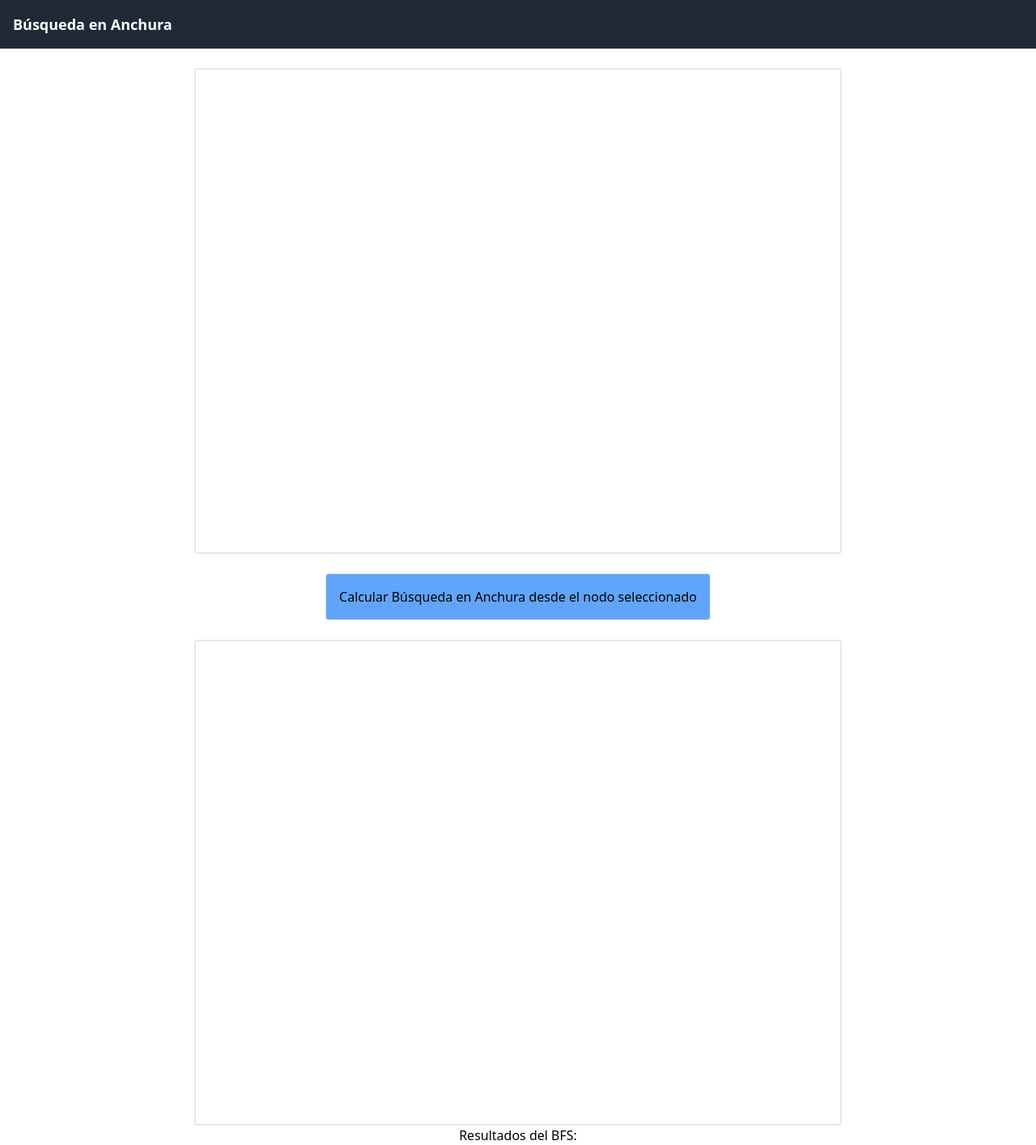
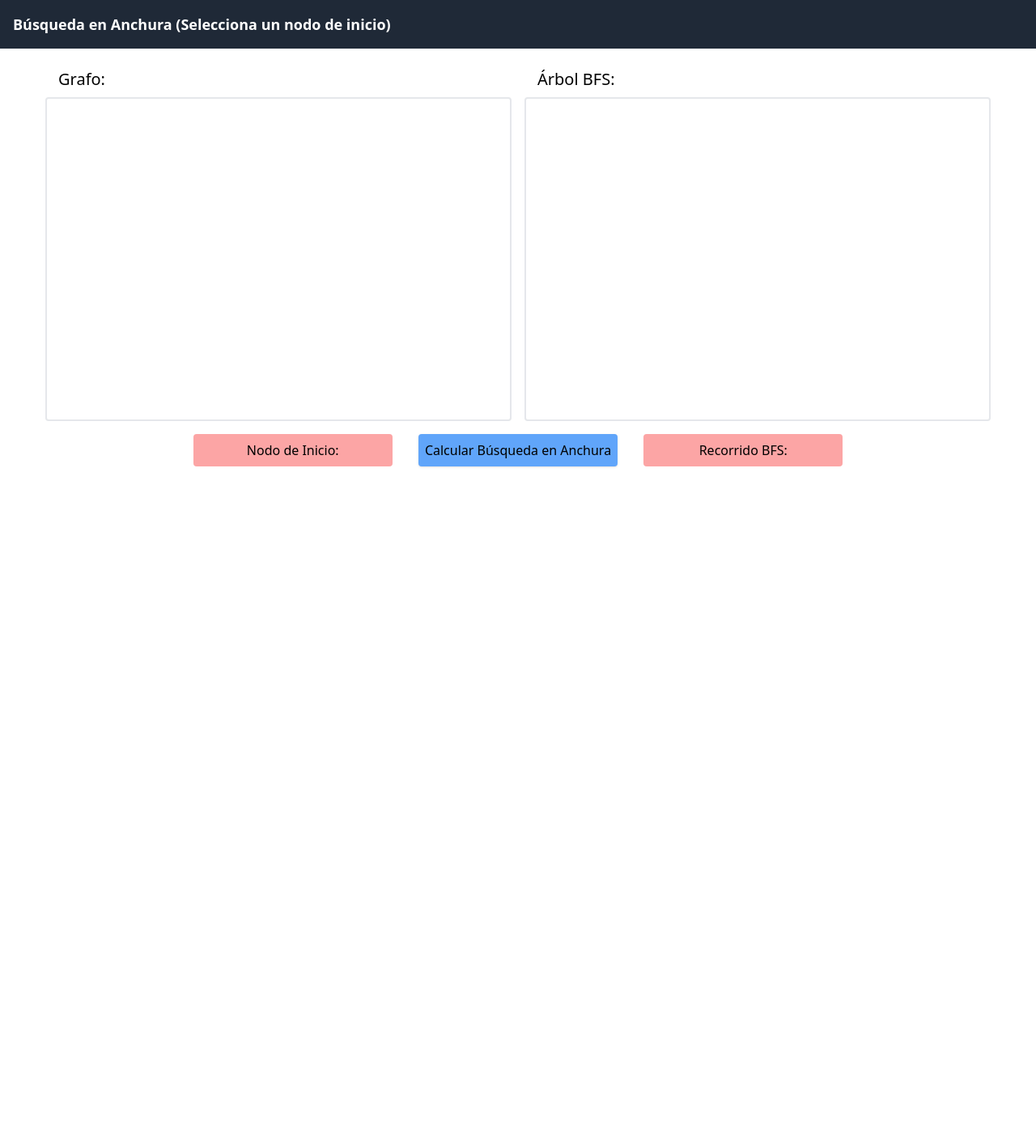
Before and after one commit to JoelDrart/bfs_grupo3, a Flask app: page / in a window 1280 px wide. Shown: the whole page at 81% size. After the commit the page ends 577 px from the top, so only its background shows below. Run offline with Flask 3, Linux system fonts and the light colour scheme; some libraries are stand-ins or nearby versions.

Commit message:
Diseño mejorado

```diff
--- a/app.py
+++ b/app.py
@@ -12,7 +12,10 @@
 @app.route('/graph')
 def get_graph():
     G = nx.Graph()
-    G.add_edges_from([(1, 2), (2, 3), (3, 4), (4, 1), (1,5), (5,6), (6,7), (7,1), (2,5), (3,6), (4,7)])
+
+    #G.add_edges_from([(1, 2), (2, 3), (3, 4), (4, 1), (1,5), (5,6), (6,7), (7,1), (2,5), (3,6), (4,7)])
+    G.add_edges_from([(1,5), (1,2), (5,4), (5,2), (2,3), (4,6), (3,4)])
+
     graph_data = nx.node_link_data(G)
     return jsonify(graph_data)
 
@@ -23,16 +26,15 @@
     elements = data['elements']
     start_node = data['startNode']
 
-    print('Datos recibidos:')
-    print(data)
+    print('>Datos recibidos:')
+    #print(data)
 
-    print('Elementos recibidos:')
+    print('>Elementos recibidos:')
     # print(elements)
-    print('Nodo inicial recibido:')
-    print(start_node)
+    print('>Nodo inicial recibido:', start_node)
 
     G = nx.Graph()
-    print('Grafo recibido:')
+    print('>Grafo recibido:')
     # Convertir los datos del grafo en un objeto NetworkX
     for element in elements:
         if element['group'] == 'nodes':
--- a/templates/index.html
+++ b/templates/index.html
@@ -10,23 +10,47 @@
 <body>
     <nav class="bg-gray-800 p-4">
         <div class="container mx-auto flex justify-between items-center">
-            <a href="#" class="text-white text-lg font-semibold">Búsqueda en Anchura</a>
+            <a href="#" class="text-white text-lg font-semibold">Búsqueda en Anchura (Selecciona un nodo de inicio)</a>
             <div class="space-x-4">
 
             </div>
         </div>
     </nav>
 
-    <main class="flex flex-col alignt-center items-center">
-        <div id="cy" class="border rounded border-2 mt-6 mx-auto " style="width: 800px; height: 600px;"></div>
-        <button class="p-4 bg-blue-400 rounded border mt-6  mx-auto hover:bg-blue-400" id="sendGraph">
-            Calcular Búsqueda en Anchura desde el nodo seleccionado
-        </button>
+    <main class="flex flex-col items-center mt-6">
+        <div class="flex flex-row justify-center space-x-4">
+            <!-- Gráfico del grafo original -->
+             <div class="flex flex-col">
+                <h1 class="text-xl mb-2 ml-4">Grafo:</h1>
+                 <div id="cy" class="border rounded border-2" style="width: 45vw; height: 50vh;"></div>
+             </div>
 
-        <div id="tree" class="border rounded border-2 mt-6 mx-auto " style="width: 800px; height: 600px;"></div>
-        <h3 >Resultados del BFS:</h3>
-        <pre id="results"></pre>
+            <!-- Gráfico del árbol BFS -->
+            <div>
+                <h1 class="text-xl mb-2 ml-4">Árbol BFS:</h1>
+                <div id="tree" class="border rounded border-2" style="width: 45vw; height: 50vh;"></div>
+            </div>
+        </div>
+
+        <!-- Información del nodo de inicio y resultados del BFS -->
+        <div class="grid grid-cols-3 items-center justify-items-center gap-x-8 mt-4">
+            <div class="p-2 rounded bg-red-300 text-center w-full max-w-xs">
+                <h2>Nodo de Inicio: <span class="font-bold" id="nodo_seleccionado"></span></h2>
+            </div>
+
+            <button class="p-2 bg-blue-400 shadow rounded w-full max-w-xs hover:bg-blue-500 transition duration-300 ease-in-out transform hover:scale-105" id="sendGraph">
+                Calcular Búsqueda en Anchura
+            </button>
+
+
+            <div class="p-2 rounded bg-red-300 text-center w-full max-w-xs">
+                <h3>Recorrido BFS:</h3>
+                <pre id="results" class="text-sm"></pre>
+            </div>
+        </div>
+
     </main>
+
 
     <script>
         var cy;
@@ -59,6 +83,12 @@
                             }
                         },
                         {
+                            selector: `node[id = "${startNode}"]`, // Seleccionar el nodo de inicio
+                            style: {
+                                'background-color': 'red'
+                            }
+                        },
+                        {
                             selector: 'edge',
                             style: {
                                 'width': 3,
@@ -68,13 +98,16 @@
                         }
                     ],
                     layout: {
-                        name: 'grid',
+                        name: 'breadthfirst',
+                        directed: true,
+                        spacingFactor: 1.5, // Espaciado entre nodos
                     }
                 });
 
         // Evento para seleccionar el nodo de inicio con un clic
         cy.on('tap', 'node', function(evt) {
             startNode = evt.target.id();  // Guardar el id del nodo seleccionado
+            document.getElementById('nodo_seleccionado').innerText = startNode;
             console.log('Nodo de inicio seleccionado:', startNode);
         });
 
@@ -100,22 +133,29 @@
             })
             .catch(error => console.error('Error Process_Graph:', error));
         };
-
         function drawBFSResult(treeEdges, visitedNodes) {
             let tree = cytoscape({
                 container: document.getElementById('tree'),
                 elements: [
+                    // Definir las aristas (edges) del árbol de búsqueda
                     ...treeEdges.map(edge => ({
                         data: { id: `e${edge[0]}-${edge[1]}`, source: edge[0], target: edge[1] }
                     })),
+                    // Definir los nodos visitados en el árbol de búsqueda
                     ...visitedNodes.map(node => ({ data: { id: node } }))
                 ],
                 style: [
                     {
                         selector: 'node',
                         style: {
-                            'background-color': 'lightgreen',
+                            'background-color': 'lightgreen', // Color predeterminado para nodos
                             'label': 'data(id)'
+                        }
+                    },
+                    {
+                        selector: `node[id = "${startNode}"]`, // Seleccionar el nodo de inicio
+                        style: {
+                            'background-color': 'red'
                         }
                     },
                     {
@@ -128,7 +168,9 @@
                     }
                 ],
                 layout: {
-                    name: 'grid'
+                    name: 'breadthfirst', // Disposición de árbol para BFS
+                    directed: true,       // Para hacer que el árbol sea direccional
+                    roots: `#${startNode}` // Configura el nodo raíz como el nodo de inicio seleccionado
                 }
             });
         }
```
